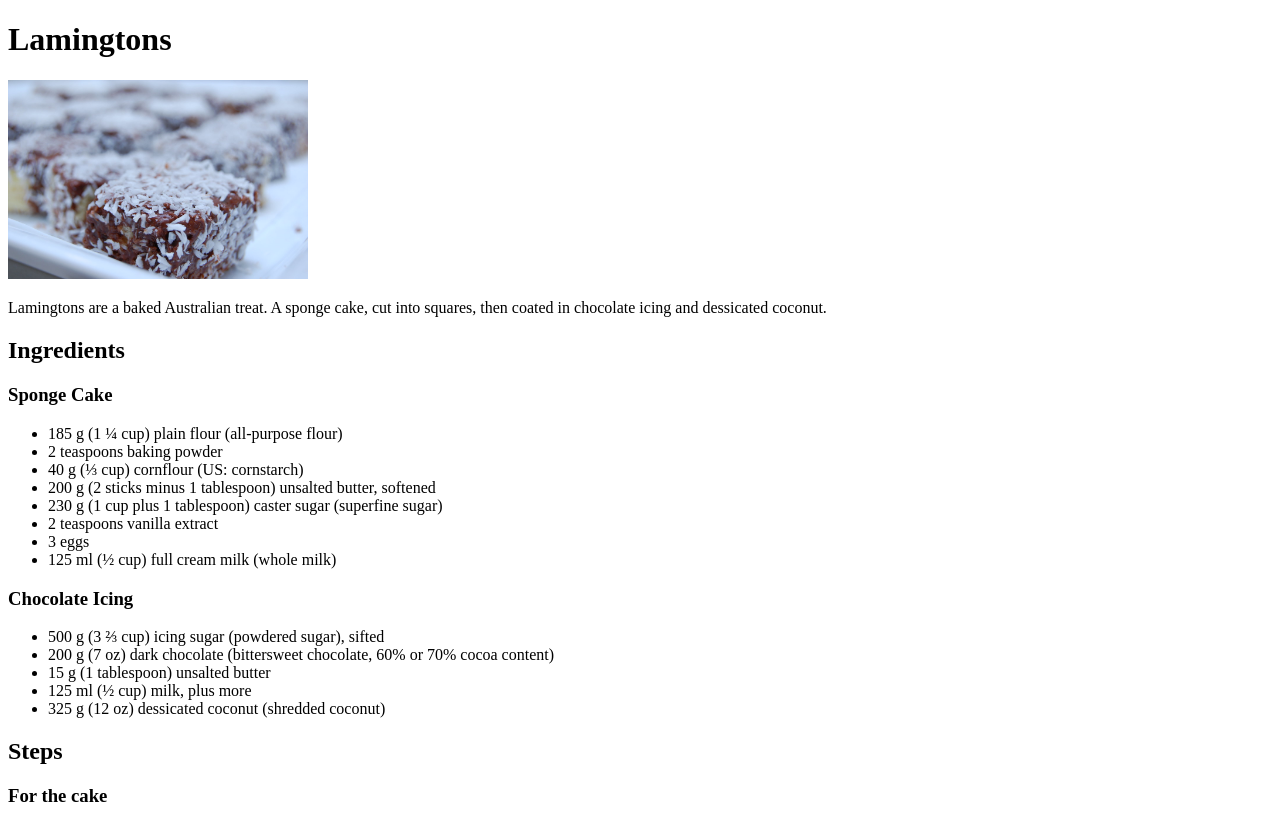
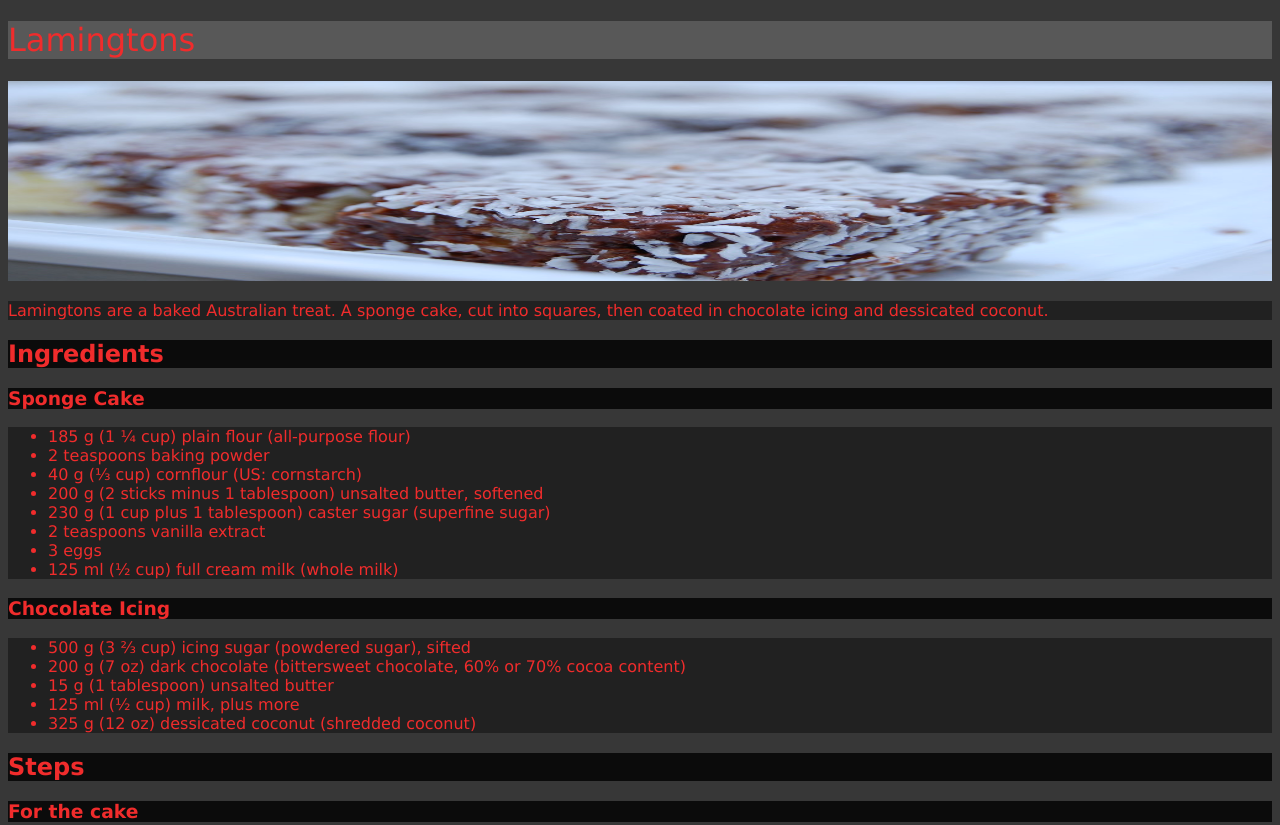
Before and after one commit to DigitalMoteur/odin-recipes, a plain HTML site: page recipes/lamingtons.html in a window 1280 px wide. Shown: the top 825 px of the page. Drawn offline with Linux system fonts and the light colour scheme.

Commit message:
Added css style to recipes pages

```diff
--- a/recipes/lamingtons.html
+++ b/recipes/lamingtons.html
@@ -4,6 +4,7 @@
     <meta charset="UTF-8">
     <meta name="viewport" content="width=device-width, initial-scale=1.0">
     <title>Lamingtons</title>
+    <link rel="stylesheet" href="../style.css">
 </head>
 <body>
     <h1>Lamingtons</h1>
--- /dev/null
+++ b/style.css
@@ -0,0 +1,23 @@
+* {
+    background: rgb(55, 55, 55);
+    color: rgb(240, 44, 44);
+    font-family: Verdana, Geneva, Tahoma, sans-serif;
+}
+
+p, ul, ol, li, a {
+    background: rgb(33, 33, 33);
+}
+
+h1 {
+    font-weight: lighter;
+    background: rgb(88, 88, 88);
+}
+
+h2, h3, h4, h5, h6 {
+    background: rgb(11, 11, 11);
+}
+
+img {
+    width: 100%;
+    height: 200px;
+}
```
Also changed, not shown: index.html (+1 -0 lines), recipes/oatmeal.html (+1 -0 lines), recipes/vegemite-sandwich.html (+1 -0 lines).
